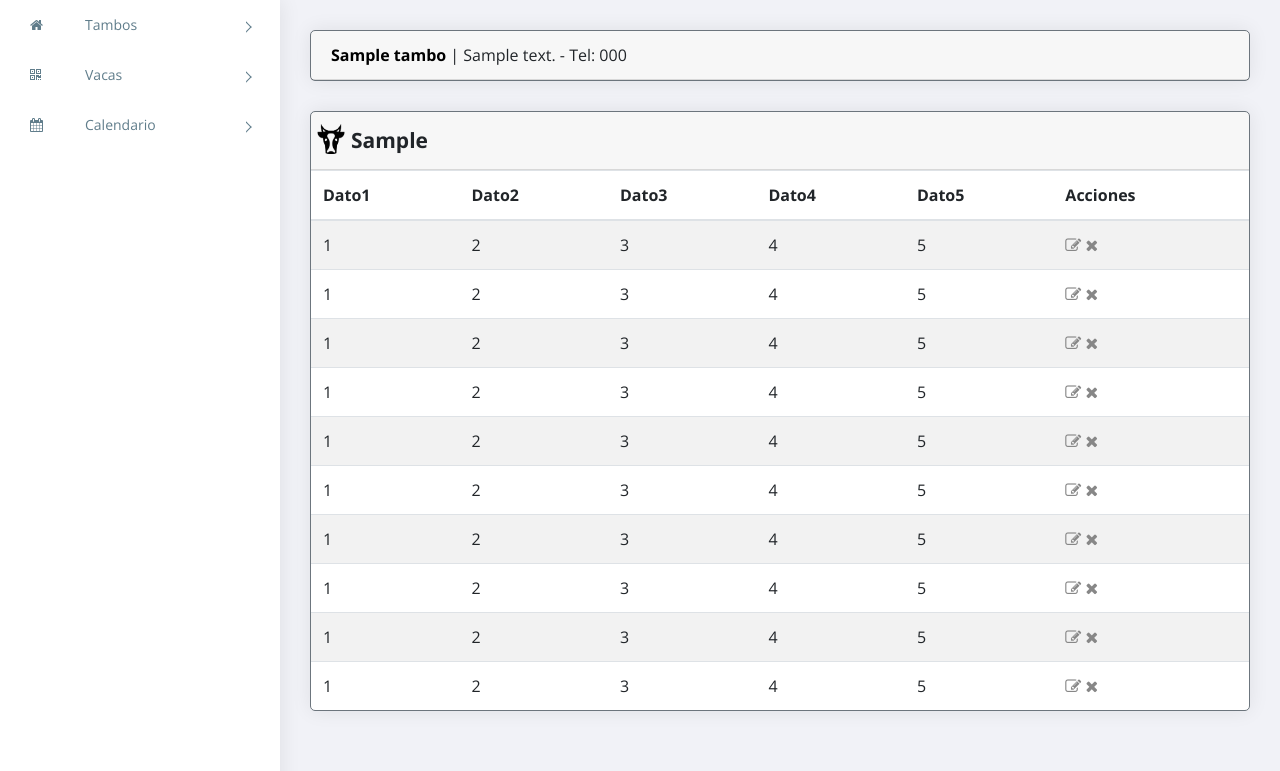
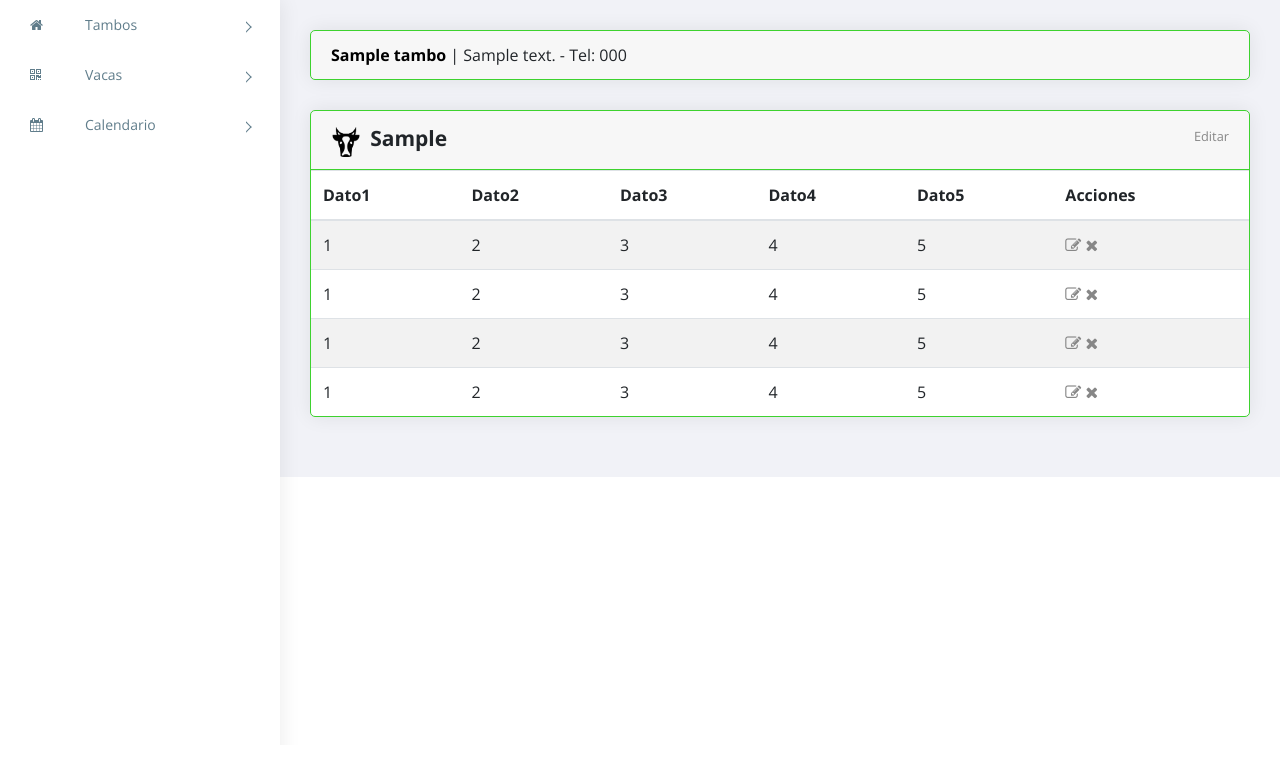
Before and after one commit to canario15/milkit, a Rails app: page /cows/1 in a window 1280 px wide. Shown: the part 55-826 px from the top of the page. After the commit the page ends 532 px from the top, so only its background shows below. Run offline with Rails 7, Linux system fonts and the light colour scheme; a user stored in the database is signed in; tables that the repository leaves empty hold one stand-in row (values such as "Sample post"); some libraries are stand-ins or nearby versions.

Commit message:
change some styles

```diff
--- a/app/assets/stylesheets/application.css
+++ b/app/assets/stylesheets/application.css
@@ -16,6 +16,26 @@
 
 .right-panel .navbar-brand img {
   max-width: 226px;
+}
+
+.border-secondary {
+  border-color:#3ed22f !important;
+}
+
+.card-header {
+  border-bottom: 1px solid #3ed22f;
+}
+.card .card-footer {
+  border-top: 1px solid #3ed22f;
+}
+.modal-content {
+  border: 1px solid #3ed22f;
+}
+.modal-header {
+  border-bottom: 1px solid #3ed22f;
+}
+.modal-footer {
+  border-top: 1px solid #3ed22f;
 }
 
 .error-field span {
--- a/app/views/cows/_form.html.erb
+++ b/app/views/cows/_form.html.erb
@@ -37,6 +37,6 @@
     </div>
   </div>
   <div class="card-footer">
-    <%= form.submit "Guardar", class: "btn btn-primary btn-sm" %>
+    <%= form.submit "Guardar", class: "btn btn-info btn-sm" %>
   </div>
 <% end %>
--- a/app/views/cows/edit.html.erb
+++ b/app/views/cows/edit.html.erb
@@ -1,4 +1,4 @@
-<div class="card">
+<div class="card border border-secondary">
   <div class="card-header">
     <strong>Editar Vaca</strong>
   </div>
--- a/app/views/cows/new.html.erb
+++ b/app/views/cows/new.html.erb
@@ -1,4 +1,4 @@
-<div class="card">
+<div class="card border border-secondary">
   <div class="card-header">
     <strong>Nueva Vaca</strong>
   </div>
--- a/app/views/cows/show.html.erb
+++ b/app/views/cows/show.html.erb
@@ -1,5 +1,5 @@
 <div class="card border border-secondary">
-  <div class="card-header">
+  <div class="card-header" style="border-bottom:none">
     <strong>
       <%= link_to @cow.tambo.name, tambo_path(@cow.tambo), class: 'tambo-link' %>
     </strong>
@@ -9,13 +9,20 @@
 
 <div class="card border border-secondary">
   <div class="card-header">
-    <div class="row">
+    <div class="float-left">
       <strong>
         <%= image_tag 'black_cow_icon.png', class: 'cow-icon' %>
       </strong>
       <span class="cow-show-title">
         <%= @cow.caravan %>
       </span>
+    </div>
+    <div class="float-right">
+      <small>
+        <span class="float-right mt-1">
+          <%= link_to 'Editar', edit_cow_path(@cow) %>
+        </span>
+      </small>
     </div>
   </div>
   <div class="card-body p-0 card-block">
@@ -91,96 +98,6 @@
             <% end %>
           </td>
         </tr>
-        <tr>
-          <td>1</td>
-          <td>2</td>
-          <td>3</td>
-          <td>4</td>
-          <td>5</td>
-          <td>
-            <%= link_to "#" do %>
-              <i class="fa fa-edit"></i>
-            <% end %>
-            <%= link_to "#" do %>
-              <i class="fa fa-times"></i>
-            <% end %>
-          </td>
-        </tr>
-        <tr>
-          <td>1</td>
-          <td>2</td>
-          <td>3</td>
-          <td>4</td>
-          <td>5</td>
-          <td>
-            <%= link_to "#" do %>
-              <i class="fa fa-edit"></i>
-            <% end %>
-            <%= link_to "#" do %>
-              <i class="fa fa-times"></i>
-            <% end %>
-          </td>
-        </tr>
-        <tr>
-          <td>1</td>
-          <td>2</td>
-          <td>3</td>
-          <td>4</td>
-          <td>5</td>
-          <td>
-            <%= link_to "#" do %>
-              <i class="fa fa-edit"></i>
-            <% end %>
-            <%= link_to "#" do %>
-              <i class="fa fa-times"></i>
-            <% end %>
-          </td>
-        </tr>
-        <tr>
-          <td>1</td>
-          <td>2</td>
-          <td>3</td>
-          <td>4</td>
-          <td>5</td>
-          <td>
-            <%= link_to "#" do %>
-              <i class="fa fa-edit"></i>
-            <% end %>
-            <%= link_to "#" do %>
-              <i class="fa fa-times"></i>
-            <% end %>
-          </td>
-        </tr>
-        <tr>
-          <td>1</td>
-          <td>2</td>
-          <td>3</td>
-          <td>4</td>
-          <td>5</td>
-          <td>
-            <%= link_to "#" do %>
-              <i class="fa fa-edit"></i>
-            <% end %>
-            <%= link_to "#" do %>
-              <i class="fa fa-times"></i>
-            <% end %>
-          </td>
-        </tr>
-        <tr>
-          <td>1</td>
-          <td>2</td>
-          <td>3</td>
-          <td>4</td>
-          <td>5</td>
-          <td>
-            <%= link_to "#" do %>
-              <i class="fa fa-edit"></i>
-            <% end %>
-            <%= link_to "#" do %>
-              <i class="fa fa-times"></i>
-            <% end %>
-          </td>
-        </tr>
       </tbody>
     </table>
   </div>
--- a/app/views/tambos/_form.html.erb
+++ b/app/views/tambos/_form.html.erb
@@ -28,6 +28,6 @@
     </div>
   </div>
   <div class="card-footer">
-    <%= form.submit "Guardar", class: "btn btn-primary btn-sm" %>
+    <%= form.submit "Guardar", class: "btn btn-info btn-sm" %>
   </div>
 <% end %>
--- a/app/views/tambos/edit.html.erb
+++ b/app/views/tambos/edit.html.erb
@@ -1,4 +1,4 @@
-<div class="card">
+<div class="card border border-secondary">
   <div class="card-header">
     <strong>Editar Tambo</strong>
   </div>
--- a/app/views/tambos/new.html.erb
+++ b/app/views/tambos/new.html.erb
@@ -1,4 +1,4 @@
-<div class="card">
+<div class="card border border-secondary">
   <div class="card-header">
     <strong>Nuevo Tambo</strong>
   </div>
```
